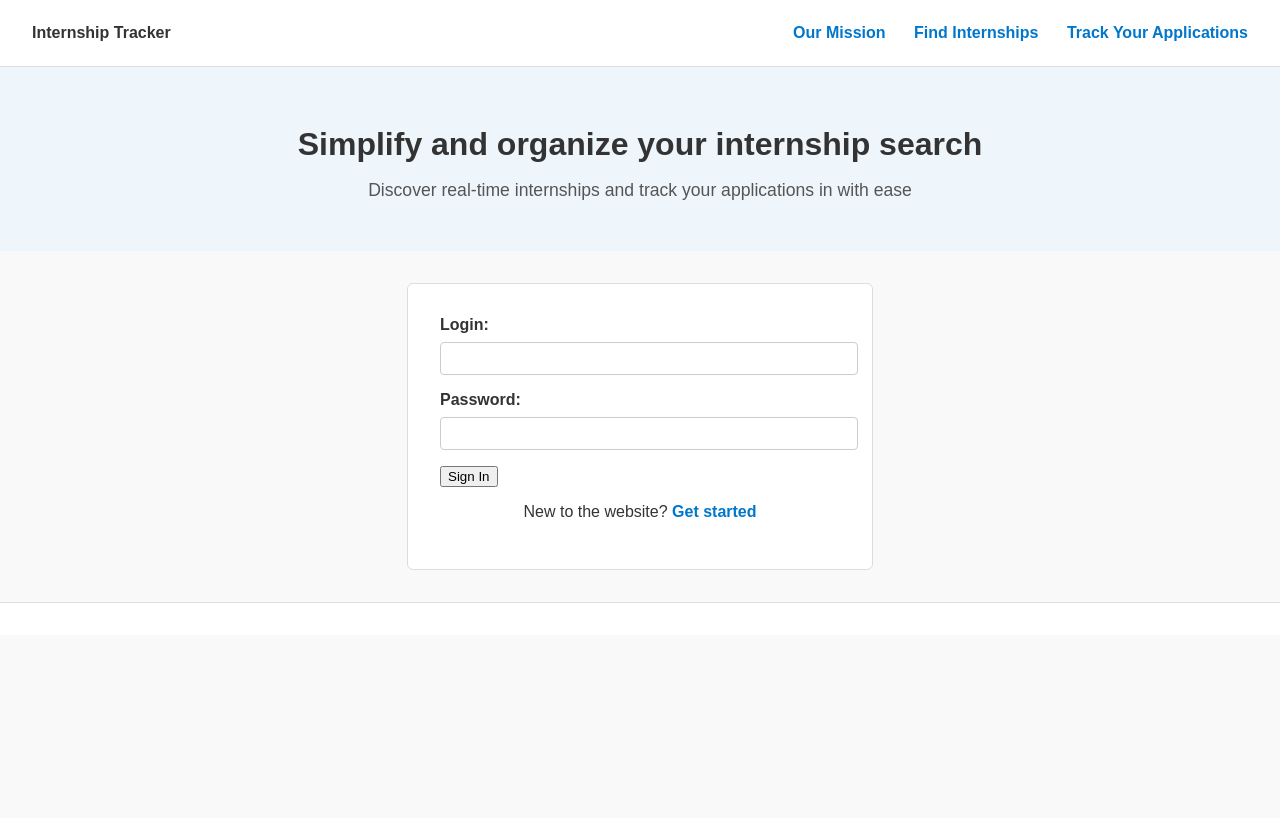
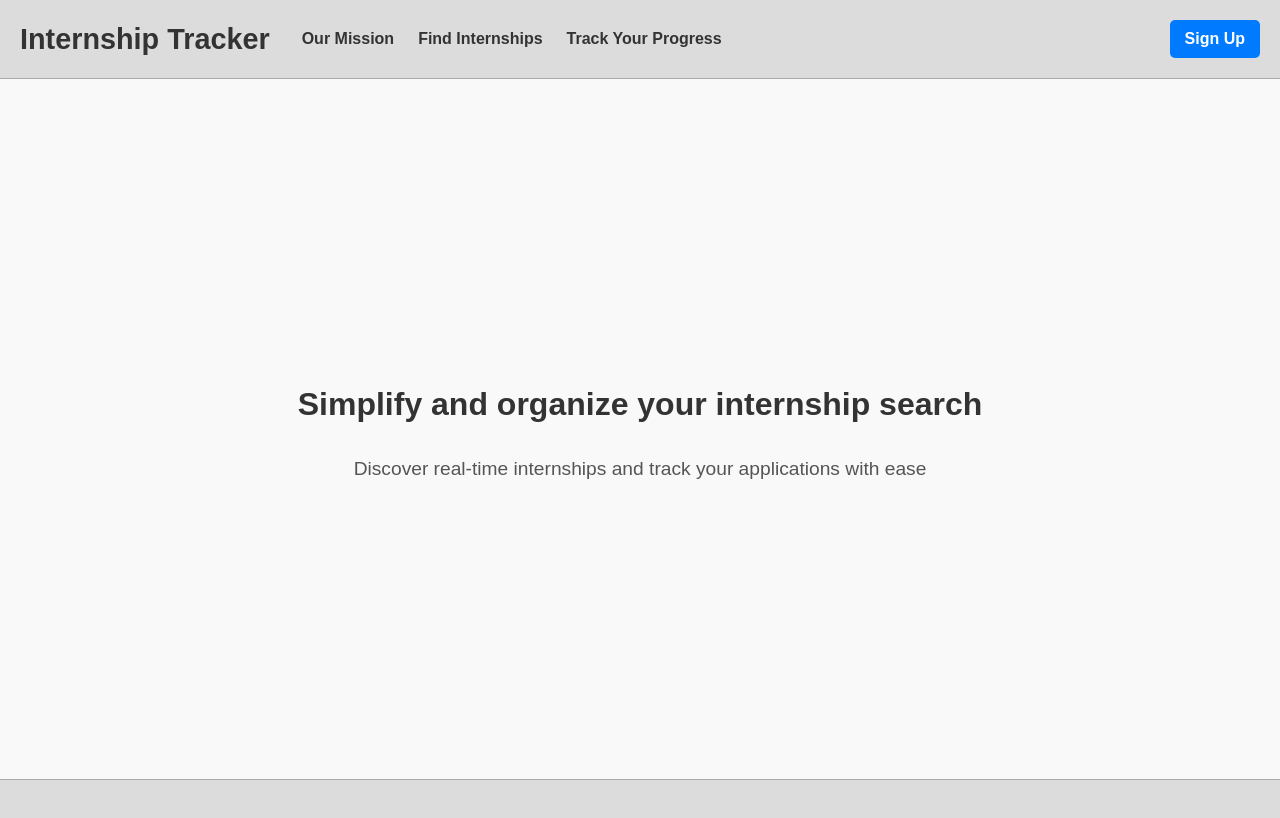
Before and after one commit to So1776/b2, a plain HTML site: page index.html in a window 1280 px wide. Drawn offline with Linux system fonts and the light colour scheme.

Commit message:
Update file index.html

```diff
--- a/index.html
+++ b/index.html
@@ -1,9 +1,8 @@
 <!DOCTYPE html>
-<html lang="en">
+<html>
 <head>
   <meta charset="UTF-8">
   <title>Internship Tracker</title>
-  <meta name="viewport" content="width=device-width, initial-scale=1.0">
   <style>
     body {
       margin: 0;
@@ -13,115 +12,92 @@
     }
 
     header {
-      background: #fff;
-      padding: 1.5rem 2rem;
-      border-bottom: 1px solid #ddd;
+      background: #dcdcdc;
+      padding: 20px;
+      border-bottom: 1px solid #aaa;
       display: flex;
       justify-content: space-between;
       align-items: center;
     }
 
-    nav a {
-      margin-left: 1.5rem;
-      text-decoration: none;
-      color: #0077cc;
-      font-weight: bold;
+    .header-left {
+      display: flex;
+      align-items: center;
+      gap: 2rem; /* space between title and links */
     }
 
-    .intro {
-      padding: 2rem;
-      text-align: center;
-      background: #eef6fc;
+    .header-left h1 {
+      margin: 0;
+      font-size: 1.8rem;
     }
 
-    .intro h1 {
-      margin-bottom: 0.5rem;
-      font-size: 2rem;
+    .nav-links {
+      display: flex;
+      gap: 1.5rem; /* space between links */
+      font-weight: bold;
+      cursor: pointer;
     }
 
-    .intro p {
-      font-size: 1.1rem;
-      color: #555;
-    }
-
-    .login-section {
-      max-width: 400px;
-      margin: 2rem auto;
-      background: #fff;
-      padding: 2rem;
-      border: 1px solid #ddd;
-      border-radius: 6px;
-    }
-
-    .login-section label {
-      display: block;
-      margin-bottom: 0.5rem;
-      font-weight: bold;
-    }
-
-    .login-section input {
-      width: 100%;
-      padding: 0.5rem;
-      margin-bottom: 1rem;
-      border: 1px solid #ccc;
-      border-radius: 4px;
-    }
-
-    .login-section .cta {
-      text-align: center;
-      margin-top: 1rem;
-    }
-
-    .login-section .cta a {
-      color: #0077cc;
+    .signup {
+      background: #007BFF;
+      color: white;
+      padding: 10px 15px;
+      border-radius: 5px;
       text-decoration: none;
       font-weight: bold;
     }
 
+    main {
+      display: flex;
+      flex-direction: column;
+      justify-content: center;
+      align-items: center;
+      text-align: center;
+      height: calc(100vh - 100px); /* full height minus header/footer */
+      padding: 0 20px;
+    }
+
+    main h2 {
+      font-size: 2rem;
+      margin-bottom: 1rem;
+    }
+
+    main p {
+      font-size: 1.2rem;
+      color: #555;
+      max-width: 600px;
+    }
+
     footer {
+      background: #dcdcdc;
+      padding: 20px;
+      border-top: 1px solid #aaa;
       text-align: center;
-      padding: 1rem;
-      font-size: 0.9rem;
-      color: #666;
-      border-top: 1px solid #ddd;
-      background: #fff;
     }
   </style>
 </head>
+
 <body>
 
   <header>
-    <div><strong>Internship Tracker</strong></div>
-    <nav>
-      <a href="#">Our Mission</a>
-      <a href="#">Find Internships</a>
-      <a href="#">Track Your Applications</a>
-    </nav>
+    <div class="header-left">
+      <h1>Internship Tracker</h1>
+      <div class="nav-links">
+        <span>Our Mission</span>
+        <span>Find Internships</span>
+        <span>Track Your Progress</span>
+      </div>
+    </div>
+    <a href="#" class="signup">Sign Up</a>
   </header>
 
-  <section class="intro">
-    <h1>Simplify and organize your internship search</h1>
-    <p>Discover real-time internships and track your applications in with ease</p>
-  </section>
-
-  <section class="login-section">
-    <form>
-      <label for="login">Login:</label>
-      <input type="text" id="login" name="login">
-
-      <label for="password">Password:</label>
-      <input type="password" id="password" name="password">
-
-      <button type="submit">Sign In</button>
-    </form>
-
-    <div class="cta">
-      <p>New to the website? <a href="#">Get started</a></p>
-    </div>
-  </section>
+  <main>
+    <h2>Simplify and organize your internship search</h2>
+    <p>Discover real-time internships and track your applications with ease</p>
+  </main>
 
   <footer>
-
+    <p></p>
   </footer>
 
 </body>
```
